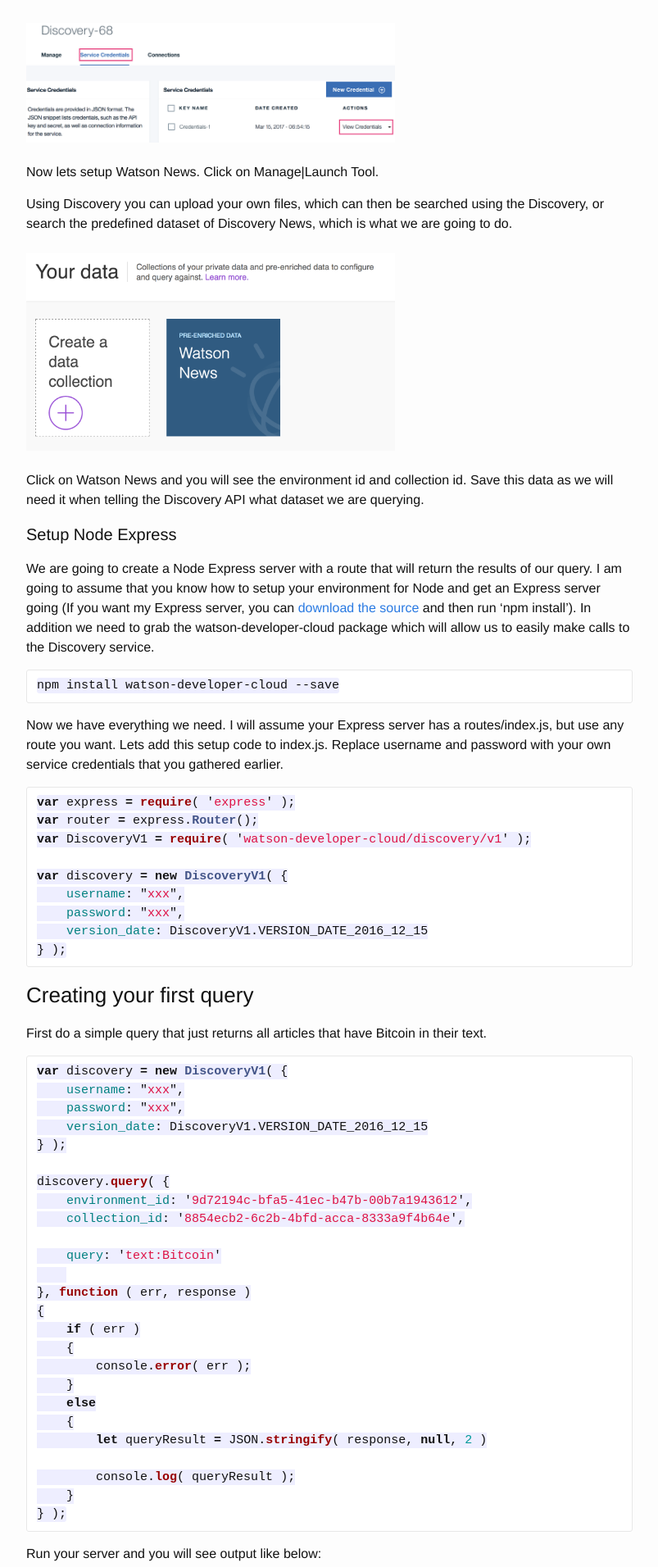
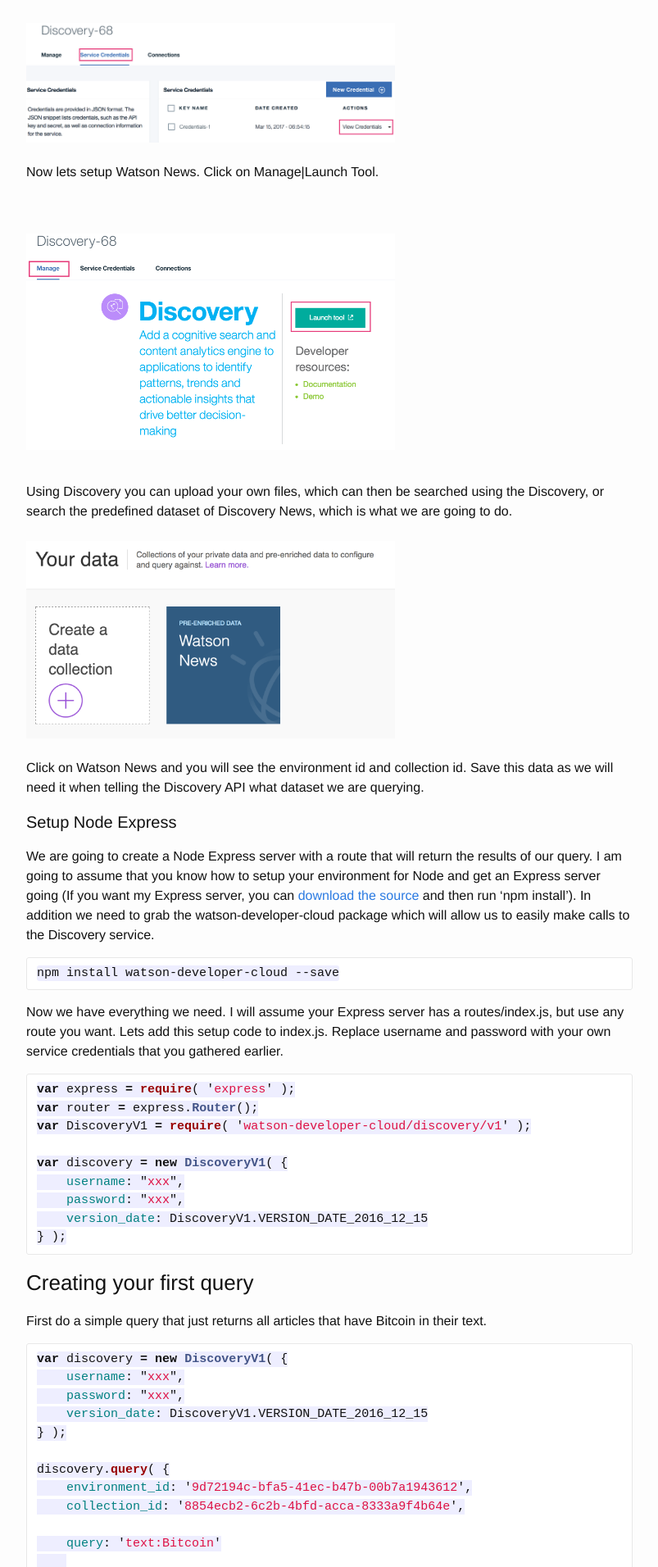
Before and after one commit to pwcremin/pwcremin.github.io, a Jekyll site: the page built from _posts/2017-03-15-discovery-news-bitcoin.markdown, in a window 1280 px wide. Shown: the part 1792-3704 px from the top of the page at 82% size, without its empty margins (238-1041 px from the left). Built offline with Jekyll 4.4.1, drawn with Linux system fonts in a browser that asks for light colours; comment, search, counter and statistics services are not loaded.

Commit message:
Update 2017-03-15-discovery-news-bitcoin.markdown

```diff
--- a/_posts/2017-03-15-discovery-news-bitcoin.markdown
+++ b/_posts/2017-03-15-discovery-news-bitcoin.markdown
@@ -43,6 +43,12 @@
 <br>
 <br>
 Now lets setup Watson News.  Click on Manage|Launch Tool.
+
+<br>
+<br>
+<img src="/assets/discovery-bitcoin/view_service_manage.png" width="450"/>
+<br>
+<br>
 
 Using Discovery you can upload your own files, which can then be searched using the Discovery, or search the predefined dataset of Discovery News, which is what we are going to do.
 <br>
```
